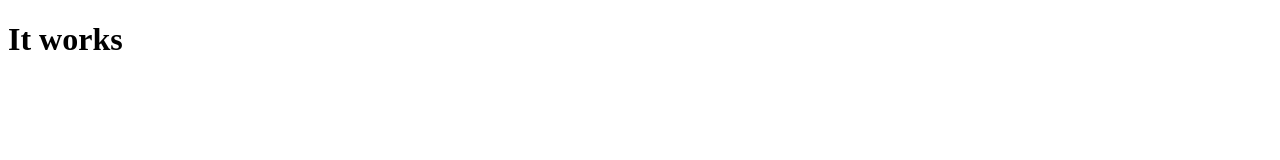
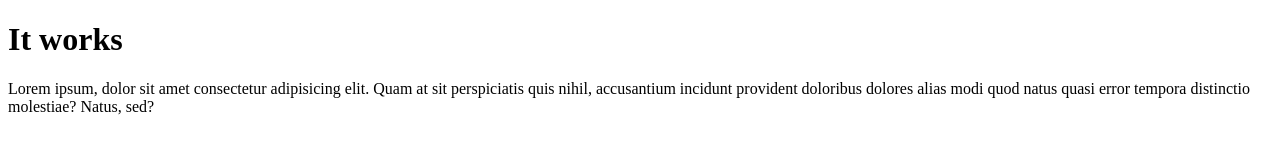
Before and after one commit to nunutasamalo/VueApp, a plain HTML site: page index.html in a window 1280 px wide. Drawn offline with Linux system fonts and the light colour scheme.

Commit message:
first commit

```diff
--- a/index.html
+++ b/index.html
@@ -8,5 +8,6 @@
 </head>
 <body>
     <h1>It works</h1>
+    <p>Lorem ipsum, dolor sit amet consectetur adipisicing elit. Quam at sit perspiciatis quis nihil, accusantium incidunt provident doloribus dolores alias modi quod natus quasi error tempora distinctio molestiae? Natus, sed?</p>
 </body>
 </html>
```
